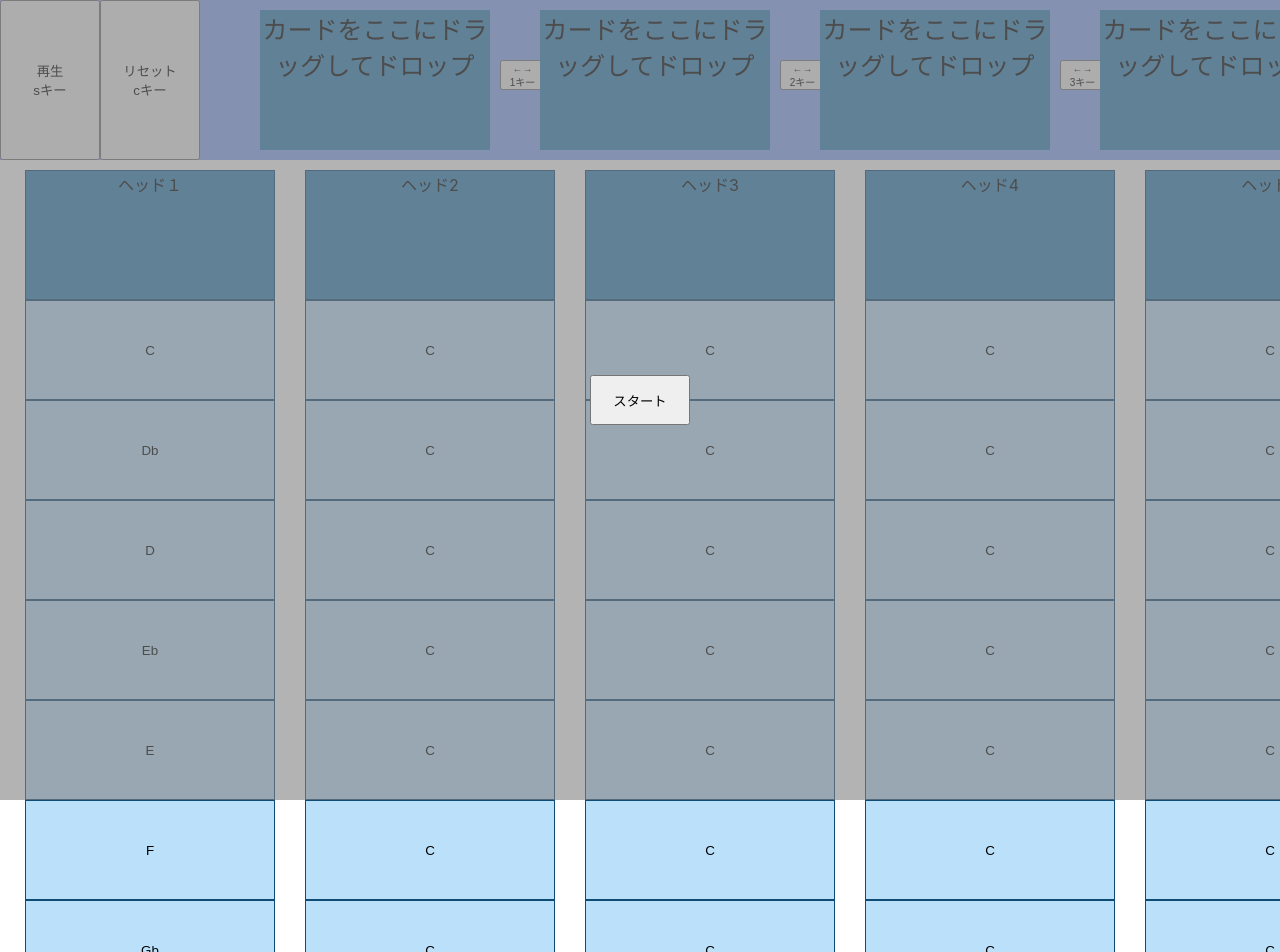
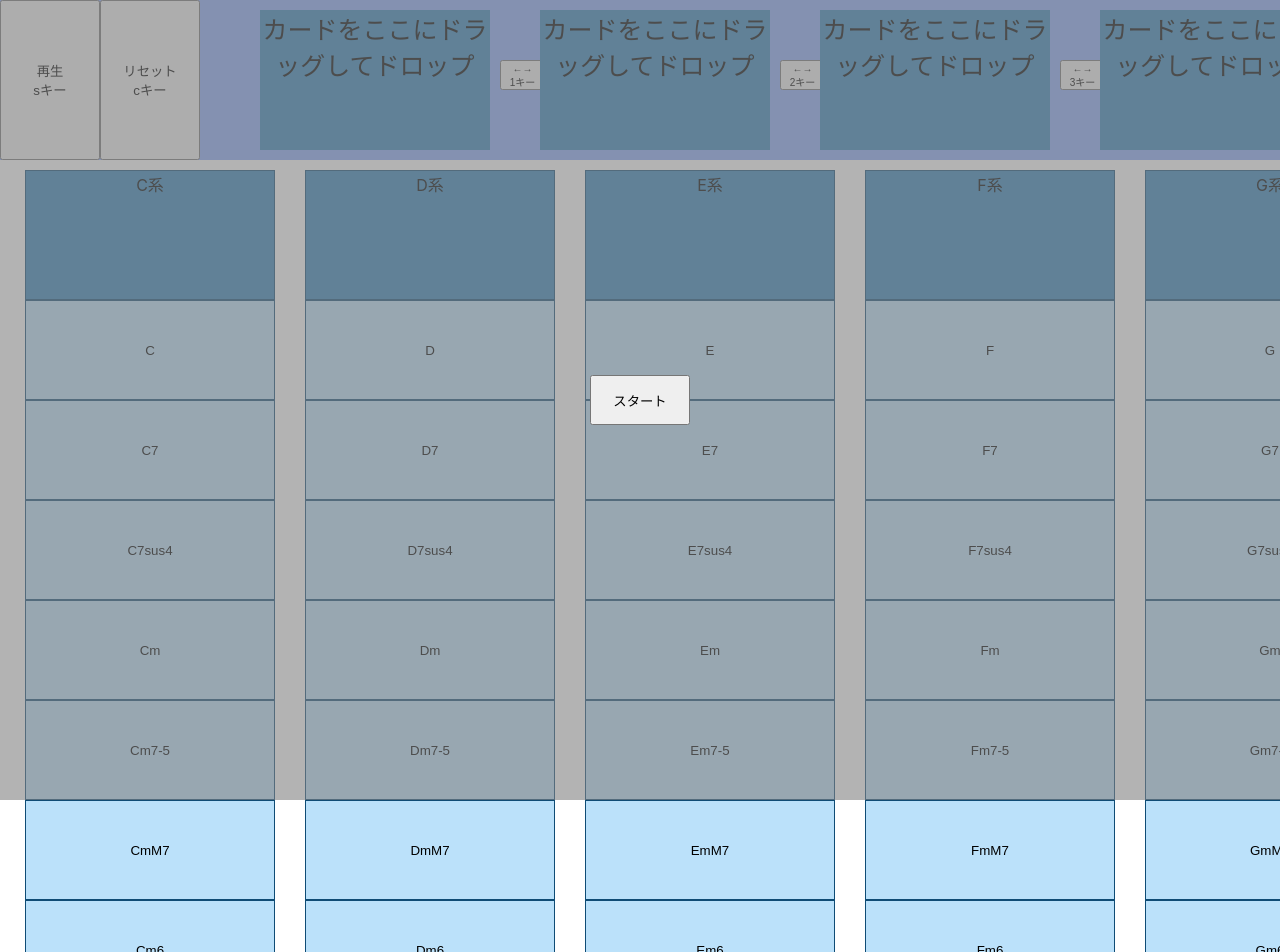
Before and after one commit to SystemEngineeringTeam/geekcamp-vol9-ver2, a Next.js app: page /startPage in a window 1280 px wide. Shown: the top 952 px of the page. Built offline with nearby package versions, Linux system fonts and the light colour scheme; no server answers.

Commit message:
update:Gridにコードを乗せた・

```diff
--- a/pages/grid.tsx
+++ b/pages/grid.tsx
@@ -38,54 +38,54 @@ export const Grid = () =>{
     return(
         <div id="gridParent" style={gridStyle}>
             <div style={column1}>
-                <HeadCard>ヘッド１</HeadCard>
+                <HeadCard>C系</HeadCard>
                 <Card useGetNoteList={getNoteList} usePlayChord={playChord} useStopChord={stopChord} num={0}>C</Card>
-                <Card useGetNoteList={getNoteList} usePlayChord={playChord} useStopChord={stopChord} num={1}>Db</Card>
-                <Card useGetNoteList={getNoteList} usePlayChord={playChord} useStopChord={stopChord} num={2}>D</Card>
-                <Card useGetNoteList={getNoteList} usePlayChord={playChord} useStopChord={stopChord} num={3}>Eb</Card>
-                <Card useGetNoteList={getNoteList} usePlayChord={playChord} useStopChord={stopChord} num={4}>E</Card>
-                <Card useGetNoteList={getNoteList} usePlayChord={playChord} useStopChord={stopChord} num={5}>F</Card>
-                <Card useGetNoteList={getNoteList} usePlayChord={playChord} useStopChord={stopChord} num={6}>Gb</Card>
+                <Card useGetNoteList={getNoteList} usePlayChord={playChord} useStopChord={stopChord} num={1}>C7</Card>
+                <Card useGetNoteList={getNoteList} usePlayChord={playChord} useStopChord={stopChord} num={2}>C7sus4</Card>
+                <Card useGetNoteList={getNoteList} usePlayChord={playChord} useStopChord={stopChord} num={3}>Cm</Card>
+                <Card useGetNoteList={getNoteList} usePlayChord={playChord} useStopChord={stopChord} num={4}>Cm7-5</Card>
+                <Card useGetNoteList={getNoteList} usePlayChord={playChord} useStopChord={stopChord} num={5}>CmM7</Card>
+                <Card useGetNoteList={getNoteList} usePlayChord={playChord} useStopChord={stopChord} num={6}>Cm6</Card>
             </div>
             <div style={column2}>
-                <HeadCard>ヘッド2</HeadCard>
-                <Card useGetNoteList={getNoteList} usePlayChord={playChord} useStopChord={stopChord} num={7}>C</Card>
-                <Card useGetNoteList={getNoteList} usePlayChord={playChord} useStopChord={stopChord} num={8}>C</Card>
-                <Card useGetNoteList={getNoteList} usePlayChord={playChord} useStopChord={stopChord} num={9}>C</Card>
-                <Card useGetNoteList={getNoteList} usePlayChord={playChord} useStopChord={stopChord} num={10}>C</Card>
-                <Card useGetNoteList={getNoteList} usePlayChord={playChord} useStopChord={stopChord} num={11}>C</Card>
-                <Card useGetNoteList={getNoteList} usePlayChord={playChord} useStopChord={stopChord} num={12}>C</Card>
-                <Card useGetNoteList={getNoteList} usePlayChord={playChord} useStopChord={stopChord} num={13}>C</Card>
+                <HeadCard>D系</HeadCard>
+                <Card useGetNoteList={getNoteList} usePlayChord={playChord} useStopChord={stopChord} num={7}>D</Card>
+                <Card useGetNoteList={getNoteList} usePlayChord={playChord} useStopChord={stopChord} num={8}>D7</Card>
+                <Card useGetNoteList={getNoteList} usePlayChord={playChord} useStopChord={stopChord} num={9}>D7sus4</Card>
+                <Card useGetNoteList={getNoteList} usePlayChord={playChord} useStopChord={stopChord} num={10}>Dm</Card>
+                <Card useGetNoteList={getNoteList} usePlayChord={playChord} useStopChord={stopChord} num={11}>Dm7-5</Card>
+                <Card useGetNoteList={getNoteList} usePlayChord={playChord} useStopChord={stopChord} num={12}>DmM7</Card>
+                <Card useGetNoteList={getNoteList} usePlayChord={playChord} useStopChord={stopChord} num={13}>Dm6</Card>
             </div>
             <div style={column3}>
-                <HeadCard>ヘッド3</HeadCard>
-                <Card useGetNoteList={getNoteList} usePlayChord={playChord} useStopChord={stopChord} num={14}>C</Card>
-                <Card useGetNoteList={getNoteList} usePlayChord={playChord} useStopChord={stopChord} num={15}>C</Card>
-                <Card useGetNoteList={getNoteList} usePlayChord={playChord} useStopChord={stopChord} num={16}>C</Card>
-                <Card useGetNoteList={getNoteList} usePlayChord={playChord} useStopChord={stopChord} num={17}>C</Card>
-                <Card useGetNoteList={getNoteList} usePlayChord={playChord} useStopChord={stopChord} num={18}>C</Card>
-                <Card useGetNoteList={getNoteList} usePlayChord={playChord} useStopChord={stopChord} num={19}>C</Card>
-                <Card useGetNoteList={getNoteList} usePlayChord={playChord} useStopChord={stopChord} num={20}>C</Card>
+                <HeadCard>E系</HeadCard>
+                <Card useGetNoteList={getNoteList} usePlayChord={playChord} useStopChord={stopChord} num={14}>E</Card>
+                <Card useGetNoteList={getNoteList} usePlayChord={playChord} useStopChord={stopChord} num={15}>E7</Card>
+                <Card useGetNoteList={getNoteList} usePlayChord={playChord} useStopChord={stopChord} num={16}>E7sus4</Card>
+                <Card useGetNoteList={getNoteList} usePlayChord={playChord} useStopChord={stopChord} num={17}>Em</Card>
+                <Card useGetNoteList={getNoteList} usePlayChord={playChord} useStopChord={stopChord} num={18}>Em7-5</Card>
+                <Card useGetNoteList={getNoteList} usePlayChord={playChord} useStopChord={stopChord} num={19}>EmM7</Card>
+                <Card useGetNoteList={getNoteList} usePlayChord={playChord} useStopChord={stopChord} num={20}>Em6</Card>
             </div>
             <div style={column4}>
-                <HeadCard>ヘッド4</HeadCard>
-                <Card useGetNoteList={getNoteList} usePlayChord={playChord} useStopChord={stopChord} num={21}>C</Card>
-                <Card useGetNoteList={getNoteList} usePlayChord={playChord} useStopChord={stopChord} num={22}>C</Card>
-                <Card useGetNoteList={getNoteList} usePlayChord={playChord} useStopChord={stopChord} num={23}>C</Card>
-                <Card useGetNoteList={getNoteList} usePlayChord={playChord} useStopChord={stopChord} num={24}>C</Card>
-                <Card useGetNoteList={getNoteList} usePlayChord={playChord} useStopChord={stopChord} num={25}>C</Card>
-                <Card useGetNoteList={getNoteList} usePlayChord={playChord} useStopChord={stopChord} num={26}>C</Card>
-                <Card useGetNoteList={getNoteList} usePlayChord={playChord} useStopChord={stopChord} num={27}>C</Card>
+                <HeadCard>F系</HeadCard>
+                <Card useGetNoteList={getNoteList} usePlayChord={playChord} useStopChord={stopChord} num={21}>F</Card>
+                <Card useGetNoteList={getNoteList} usePlayChord={playChord} useStopChord={stopChord} num={22}>F7</Card>
+                <Card useGetNoteList={getNoteList} usePlayChord={playChord} useStopChord={stopChord} num={23}>F7sus4</Card>
+                <Card useGetNoteList={getNoteList} usePlayChord={playChord} useStopChord={stopChord} num={24}>Fm</Card>
+                <Card useGetNoteList={getNoteList} usePlayChord={playChord} useStopChord={stopChord} num={25}>Fm7-5</Card>
+                <Card useGetNoteList={getNoteList} usePlayChord={playChord} useStopChord={stopChord} num={26}>FmM7</Card>
+                <Card useGetNoteList={getNoteList} usePlayChord={playChord} useStopChord={stopChord} num={27}>Fm6</Card>
             </div>
             <div style={column5}>
-                <HeadCard>ヘッド5</HeadCard>
-                <Card useGetNoteList={getNoteList} usePlayChord={playChord} useStopChord={stopChord} num={28}>C</Card>
-                <Card useGetNoteList={getNoteList} usePlayChord={playChord} useStopChord={stopChord} num={29}>C</Card>
-                <Card useGetNoteList={getNoteList} usePlayChord={playChord} useStopChord={stopChord} num={30}>C</Card>
-                <Card useGetNoteList={getNoteList} usePlayChord={playChord} useStopChord={stopChord} num={31}>C</Card>
-                <Card useGetNoteList={getNoteList} usePlayChord={playChord} useStopChord={stopChord} num={32}>C</Card>
-                <Card useGetNoteList={getNoteList} usePlayChord={playChord} useStopChord={stopChord} num={33}>C</Card>
-                <Card useGetNoteList={getNoteList} usePlayChord={playChord} useStopChord={stopChord} num={34}>C</Card>
+                <HeadCard>G系</HeadCard>
+                <Card useGetNoteList={getNoteList} usePlayChord={playChord} useStopChord={stopChord} num={28}>G</Card>
+                <Card useGetNoteList={getNoteList} usePlayChord={playChord} useStopChord={stopChord} num={29}>G7</Card>
+                <Card useGetNoteList={getNoteList} usePlayChord={playChord} useStopChord={stopChord} num={30}>G7sus4</Card>
+                <Card useGetNoteList={getNoteList} usePlayChord={playChord} useStopChord={stopChord} num={31}>Gm</Card>
+                <Card useGetNoteList={getNoteList} usePlayChord={playChord} useStopChord={stopChord} num={32}>Gm7-5</Card>
+                <Card useGetNoteList={getNoteList} usePlayChord={playChord} useStopChord={stopChord} num={33}>GmM7</Card>
+                <Card useGetNoteList={getNoteList} usePlayChord={playChord} useStopChord={stopChord} num={34}>Gm6</Card>
             </div>
 
 
--- a/pages/hooks/useChordPlayer.tsx
+++ b/pages/hooks/useChordPlayer.tsx
@@ -42,6 +42,7 @@ const Chords:{[key: string]:number[]} = { //数字はルートからの半音の
     "add2": [0, 2, 4, 7], //Cadd2
     "add4": [0, 4, 5, 7], //Cadd4
     "m": [0, 3, 7], //Cm
+    "m7-5": [0, 3, 6, 10], //Cm7-5
     "maug": [0, 3, 8], //Cmaug
     "m6": [0, 3, 7, 9], //Cm6
     "m69": [0, 3, 7, 9, 14], //Cm69
```
